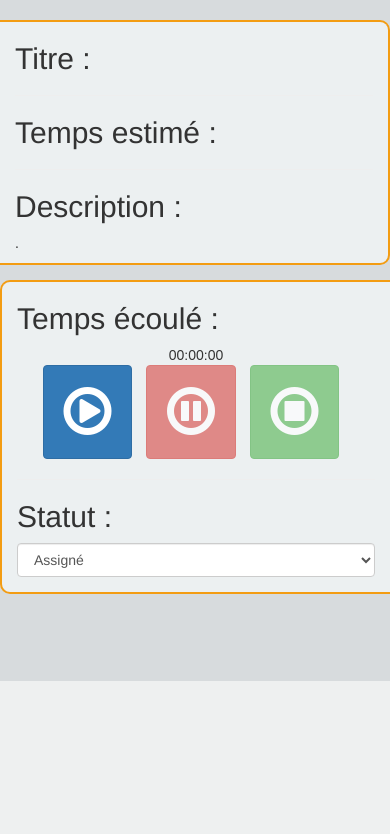
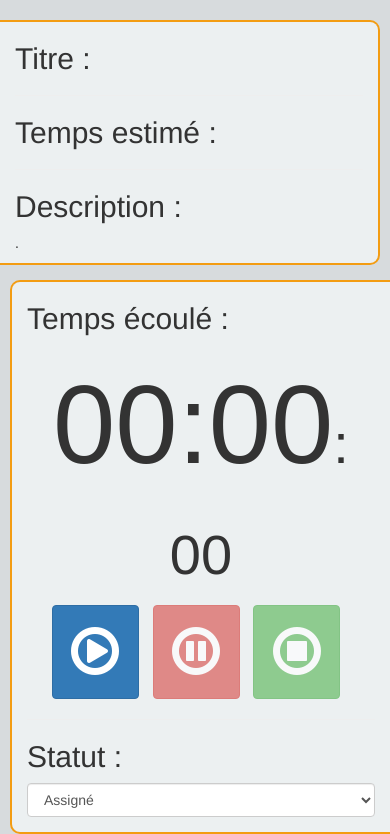
Before and after one commit to codati/ares-aston, a PHP site: template view/details.php in a window 390 px wide. Shown: the part 163-997 px from the top of the page. Before the commit the page ends 844 px from the top, so only its background shows below. Run offline with PHP 8.4, Linux system fonts and the light colour scheme; the template is opened without the code that fills it, so the values that code supplies are empty; some libraries are stand-ins or nearby versions.

Commit message:
Correction responsive

```diff
--- a/public/css/styles.css
+++ b/public/css/styles.css
@@ -166,6 +166,12 @@
 @media (max-width: 995px) {
 	.chrono-container {
 		float: none !important;
+		margin-left: 10px;
+		margin-bottom: 10px;
+	}
+
+	.detail-container {
+		margin-right: 10px;
 	}
 }
 
@@ -244,7 +250,11 @@
 	width: 80%;
 }
 
-#minutes, #secondes, #dixiemes {
-display: inline;
-	width: 100px;
+#secondes, #minutes, #heures, .separator, .separator-s {
+	display: inline-block;
+	font-size: 8em;
 }
+
+#secondes, .separator-s {
+	font-size: 4em;
+}
--- a/view/details.php
+++ b/view/details.php
@@ -34,7 +34,7 @@
     <div class="chrono-container col-md-6">
       <h2>Temps écoulé :</h2>
       <div class="container-btn">
-        <p id="minutes">00</p>:<p id="secondes">00</p>:<p id="dixiemes">00</p><br>
+        <p id="heures">00</p><p class="separator">:</p><p id="minutes">00</p><p class="separator-s">:</p><p id="secondes">00</p><br>
         <button class="btn btn-chrono btn-primary" id="btn-play"><i class="fa fa-play-circle-o"></i></button>
         <button class="btn btn-chrono btn-danger" id="btn-pause"><i class="fa fa-pause-circle-o"></i></button>
         <button class="btn btn-success btn-chrono" id="btn-stop"><i class="fa fa-stop-circle-o"></i></button>
```
